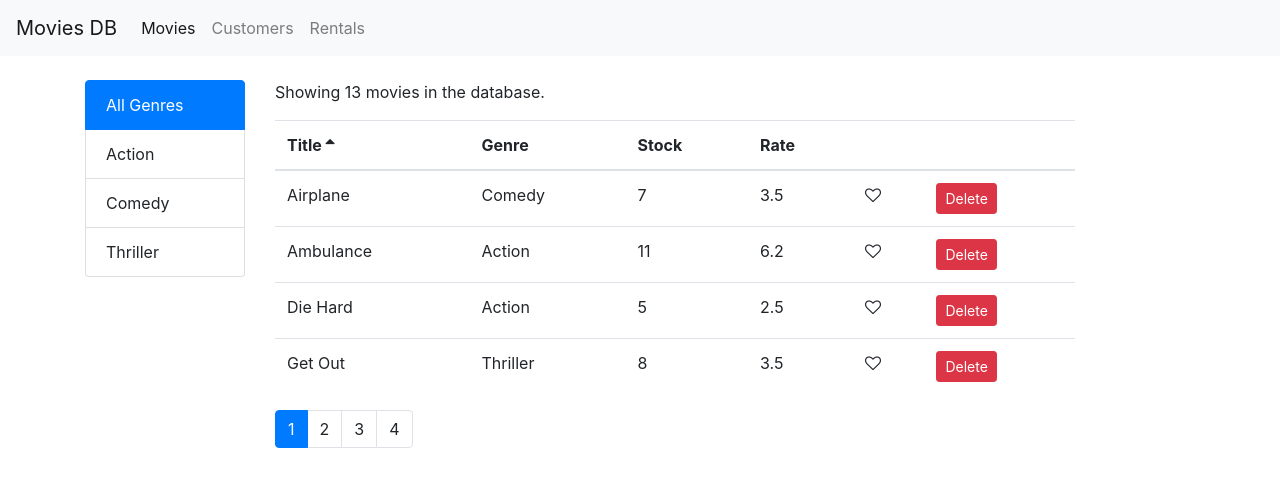
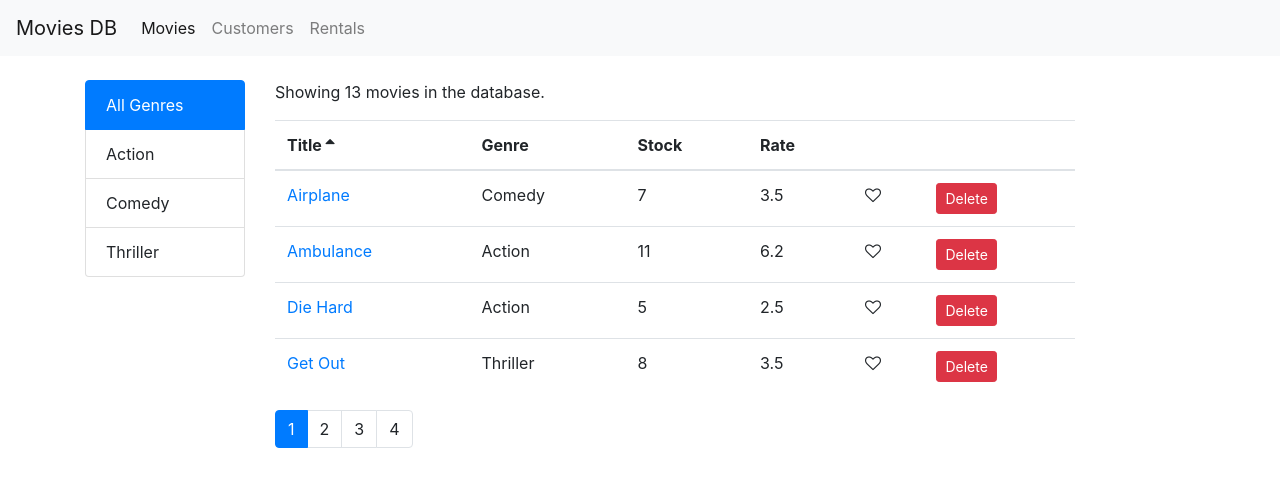
Before and after one commit to masoudtabatabaei/react-movies-list, a React (Create React App) app: page /movies in a window 1280 px wide. Shown: the top 486 px of the page. Built offline with nearby package versions, Linux system fonts and the light colour scheme.

Commit message:
Implement movie form component and its routing

```diff
--- a/src/App.js
+++ b/src/App.js
@@ -5,6 +5,7 @@ import Customers from "./components/customers";
 import Rentals from "./components/rentals";
 import NotFound from "./components/notFound";
 import Navbar from "./common/navbar";
+import MovieForm from "./components/movieForm";
 
 class App extends Component {
   render() {
@@ -15,6 +16,7 @@ class App extends Component {
           <Routes>
             <Route path="/" element={<Navigate replace to="/movies" />} />
             <Route path="/movies" element={<Movies />} />
+            <Route path="/movies/:id" element={<MovieForm />} />
             <Route path="/customers" element={<Customers />} />
             <Route path="/rentals" element={<Rentals />} />
             <Route path="/not-found" element={<NotFound />} />
--- a/src/common/tableBody.jsx
+++ b/src/common/tableBody.jsx
@@ -1,9 +1,10 @@
 import React, { Component } from "react";
 import _ from "lodash";
+import { Link } from "react-router-dom";
 
 class TableBody extends Component {
   renderCell(column, row) {
-    if (column.key) {
+    if (column.content) {
       return column.content(row);
     }
 
--- a/src/components/movieForm.jsx
+++ b/src/components/movieForm.jsx
@@ -1,5 +1,17 @@
+import { useParams, useNavigate } from "react-router-dom";
+
 const MovieForm = () => {
-  return <h1>MovieForm</h1>;
+  const { id } = useParams();
+  const history = useNavigate();
+
+  return (
+    <>
+      <h1>Movie Details: {id}</h1>
+      <button className="btn btn-primary" onClick={() => history("/movies")}>
+        Save
+      </button>
+    </>
+  );
 };
 
 export default MovieForm;
--- a/src/components/moviesTable.jsx
+++ b/src/components/moviesTable.jsx
@@ -1,21 +1,27 @@
 import React, { Component } from "react";
+import { Link } from "react-router-dom";
 import Like from "../common/like";
 import Table from "../common/table";
+import _ from "lodash";
 
 class MoviesTable extends Component {
   columns = [
-    { label: "Title", path: "title" },
+    {
+      label: "Title",
+      path: "title",
+      content: (data) => (
+        <Link to={"/movies/" + _.get(data, "_id")}>{_.get(data, "title")}</Link>
+      ),
+    },
     { label: "Genre", path: "genre.name" },
     { label: "Stock", path: "numberInStock" },
     { label: "Rate", path: "dailyRentalRate" },
     {
-      key: "like",
       content: (data) => (
         <Like doLike={() => this.props.doLike(data)} liked={data.liked} />
       ),
     },
     {
-      key: "delete",
       content: (data) => (
         <button
           className="btn btn-sm btn-danger"
```
